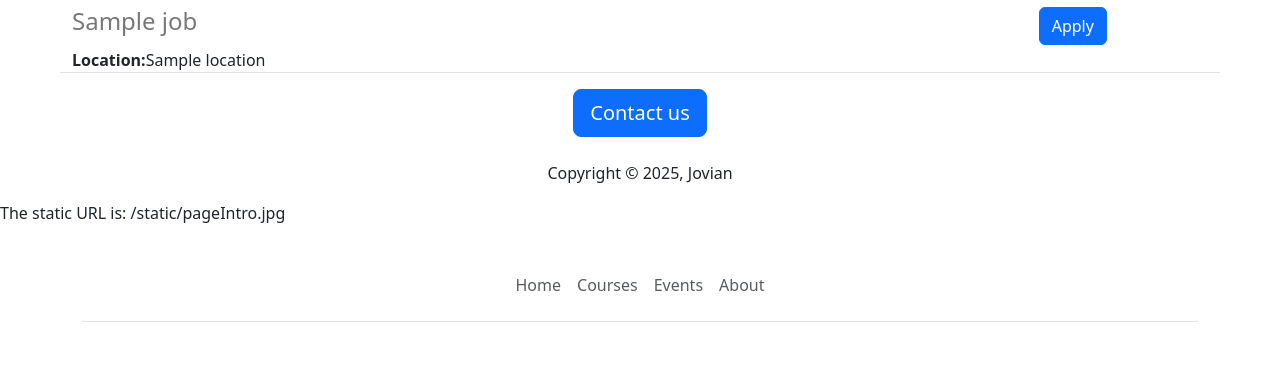
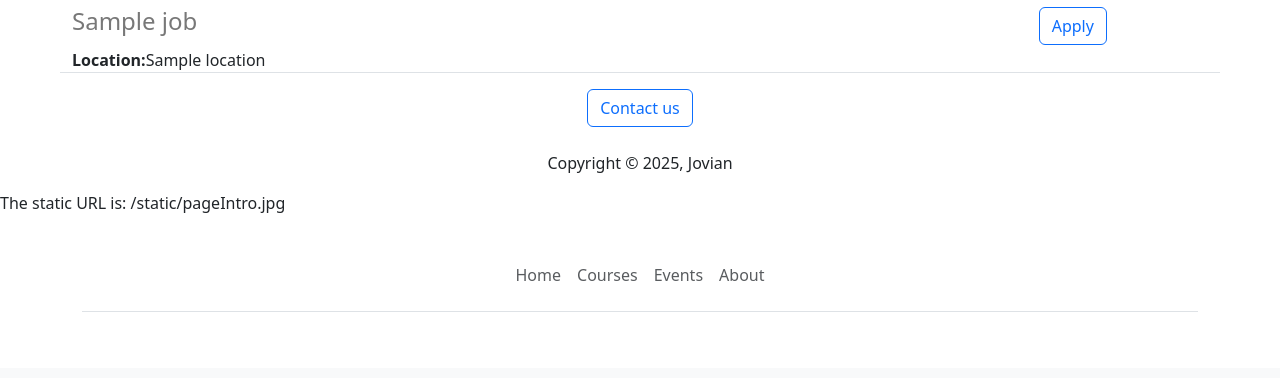
Before and after one commit to Tejas-Joshiii/jovian-career-website-v2, a Flask app: template templates/Home.html in a window 1280 px wide. Shown: the part 871-1249 px from the top of the page. After the commit the page ends 1183 px from the top, so only its background shows below. Run offline with Flask 3, Linux system fonts and the light colour scheme; the template is opened without the code that fills it: most values are stand-ins (such as "Sample title", 1, 10 or a date in 2020).

Commit message:
improvement in aesthetics

```diff
--- a/templates/Home.html
+++ b/templates/Home.html
@@ -51,7 +51,7 @@
             {% endfor %}
         </div>
         <div class="text-center">
-            <a class="btn btn-primary btn-lg" type="button" href="mailto:hello@jovian.ai?subject=Question%20about%20Job%20Opening&body=My%20name%3A%20%3Cyour%20name%20here%3E%0D%0A%0D%0AMy%20Questions%3A%20%3CEnter%20question%20here%3E">Contact us</a>
+            <a class="btn btn-outline-primary" type="button" href="mailto:hello@jovian.ai?subject=Question%20about%20Job%20Opening&body=My%20name%3A%20%3Cyour%20name%20here%3E%0D%0A%0D%0AMy%20Questions%3A%20%3CEnter%20question%20here%3E">Contact us</a>
             <p class="mt-4">Copyright &copy; 2025, Jovian</p>
         </div>
         <p>The static URL is: {{ url_for('static', filename='pageIntro.jpg') }}</p>
--- a/templates/jobitem.html
+++ b/templates/jobitem.html
@@ -13,8 +13,9 @@
         {% endif %}
     </div>
     <div class="col-2"> <!--jab ye col-2 nahi tha toh button puri line ko aquire kar rha tha iske lagane par hi ye chota yani is size ka hua-->
-        <a href="mailto:hello@jovian.ai?subject=Application%20for%20{{job['title']}}&body=My%20name%3A%20%3CEnter%20your%20name%3E%0D%0A%0D%0AMy%20resume%20link%3A%20%3Cresume%20link%3E%0D%0A%0D%0AMy%20LinkedIn%20link%3A%20%3CLinkedIn%20link%3E" type="button" class="btn btn-primary">Apply</a>
+        <a href="/job/{{job['id']}}" type="button" class="btn btn-outline-primary">Apply</a>
         {# mailtome use kar skte hai iska href ke liye taki format ready ho jaye #}
+        {# app route for apply button job related details aa jayegi app.py mei likha hua hai #}
     </div>
     <!--Har baar loop mei mei apply button lag jayega-->
 </div>
```
